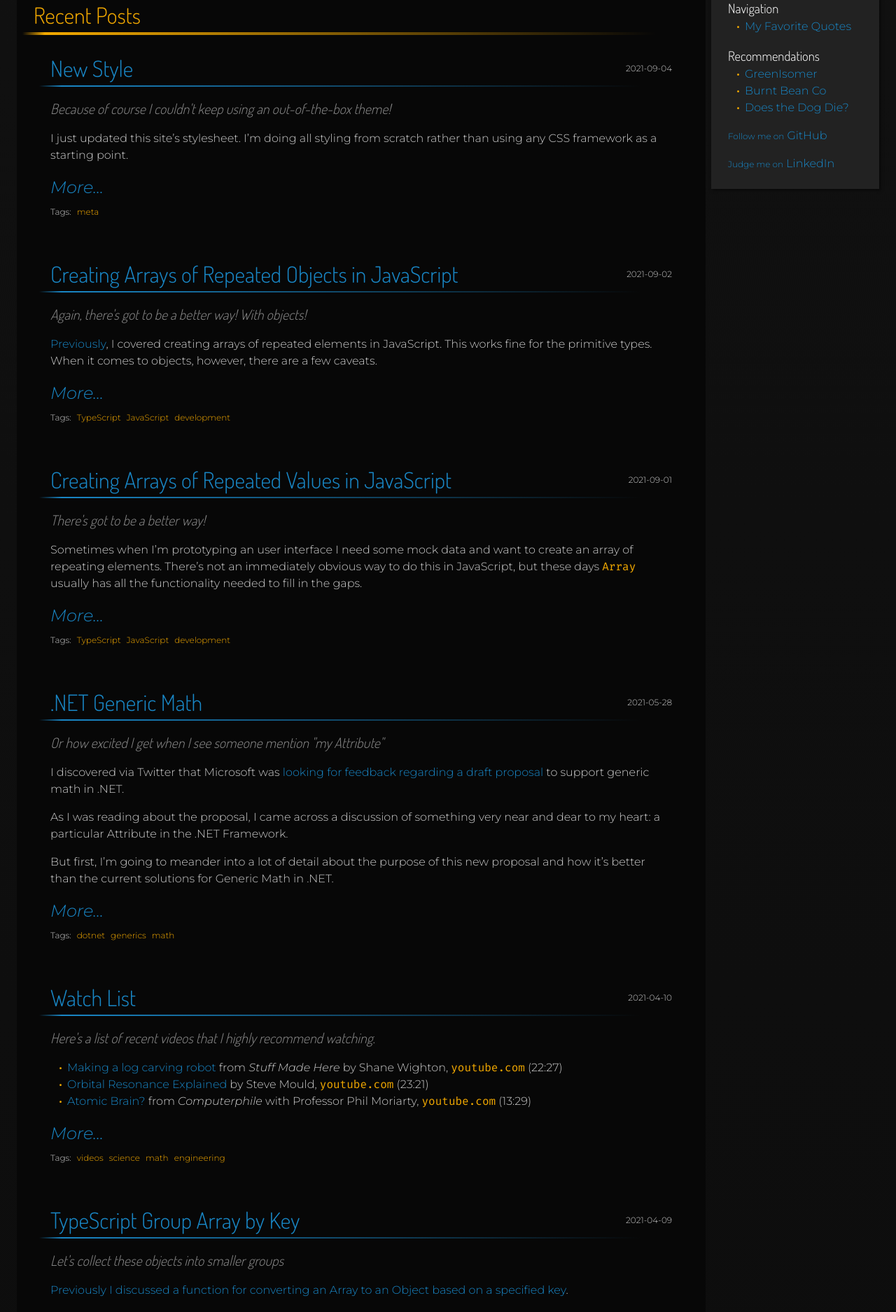
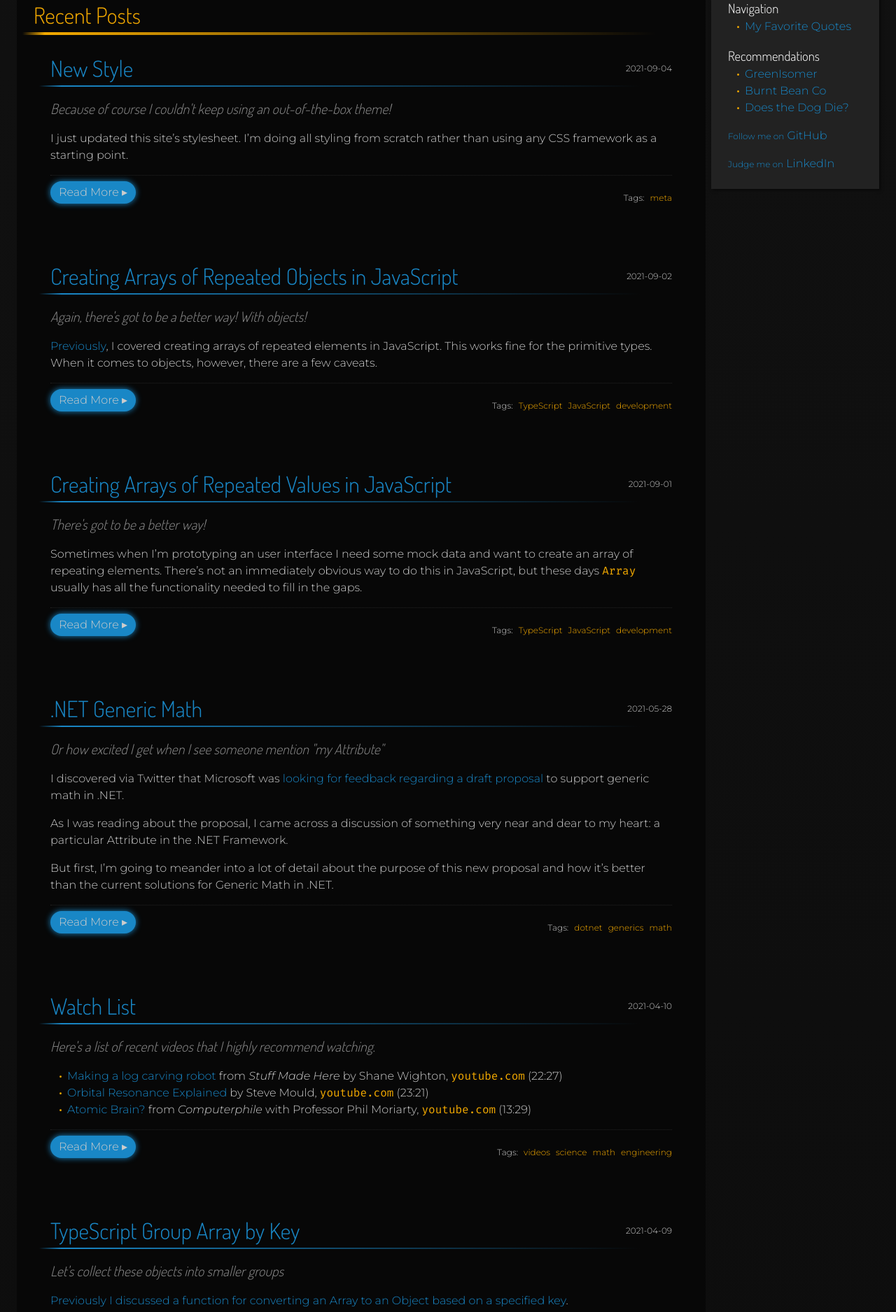
Before and after one commit to TheMuuj/TheMuuj.github.io, a Jekyll site: the page built from index.md, in a window 1280 px wide. Shown: the part 590-2465 px from the top of the page at 70% size. Built offline with Jekyll 4.4.1, drawn with Linux system fonts in a browser that asks for light colours; some of the changed text lies outside the part shown.

Commit message:
Style Tweaks - Change tags positioning - Change More link styling

```diff
--- a/_layouts/home.html
+++ b/_layouts/home.html
@@ -32,14 +32,12 @@ layout: default
           <p class="post-description">{{ post.description | escape }}</p>
           {%- endif -%}
           {{ post.excerpt }}
+          <div class="post-footer">
             <p class="post-more">
-            <a class="more-link" href="{{ post.url | relative_url }}">
-              More&hellip;
+              <a class="link-button more-link" href="{{ post.url | relative_url }}">
+                Read More &rtrif;
               </a>
             </p>
-        </article>
-        {%- endif -%}
-
             <aside class="meta">
               <p class="label">Tags:</p>
               <ul class="tags">
@@ -48,6 +46,9 @@ layout: default
               {% endfor %}
               </ul>
             </aside>
+          </div>
+        </article>
+        {%- endif -%}
       </li>
       {%- endfor -%}
     </ul>
--- a/_sass/theme.scss
+++ b/_sass/theme.scss
@@ -52,6 +52,8 @@ $size-divider: 0.25rem;
 
 $width-sidebar: 15rem;
 $width-divider-spill: 1rem;
+
+$button-height: 2em;
 
 :root {
     --color-back: #070707;
@@ -358,16 +360,47 @@ h2 {
 }
 
 .post-description {
+    margin-top: $size-spacing;
+
     font-family: $family-header;
     font-size: $text-large;
     font-style: italic;
     color: $color-dim;
 }
 
+.post-footer {
+    border-top: dotted 1px $color-divider;
+    padding: $size-spacing 0;
+
+    display: flex;
+    justify-content: space-between;
+    align-items: center;
+}
+
 .post-more {
-    font-size: $text-larger;
-    font-style: italic;
-    margin: $size-spacing 0;
+    font-size: $text-normal;
+}
+
+.link-button {
+    display: inline-block;
+    padding: 0 $size-indent;
+    white-space: nowrap;
+
+    background: $color-primary;
+    color: $color-text;
+    transition: background-color 0.5s, color 0.5s, box-shadow 0.5s;
+
+    border-radius: 0.5 * $button-height;
+    line-height: $button-height;
+
+    box-shadow: 0px 0px 8px $color-primary;
+}
+.link-button:hover {
+    background: $color-primary;
+    color: $color-bold;
+
+    box-shadow: 0px 0px 16px $color-highlight;
+    text-decoration: none;
 }
 
 .meta {
@@ -375,7 +408,7 @@ h2 {
     flex-wrap: wrap;
     gap: $size-spacing;
 
-    margin-top: $size-spacing;
+    margin: 0;
 
     color: $text-normal;
     font-size: $text-small;
@@ -394,6 +427,10 @@ h2 {
     p, ul {
         margin: 0;
     }
+}
+
+.meta + .meta {
+    margin-top: 0.25 * $size-spacing;
 }
 
 .gradient-shine {
@@ -458,6 +495,10 @@ h2 {
         }
     }
 
+    .post-footer {
+        display: block;
+    }
+
 }
 
 @media only screen and (max-width: ($responsive-tiny - 1px)) {
```
Also changed, not shown: _layouts/post.html (+5 -6 lines). Lines whose indentation alone changed are shown as unchanged.
